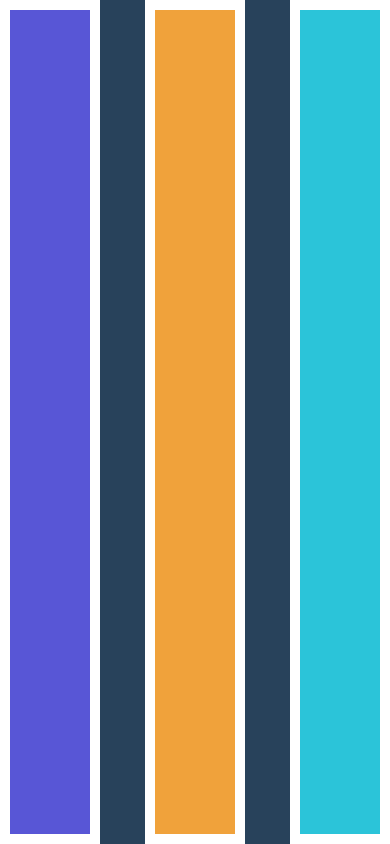
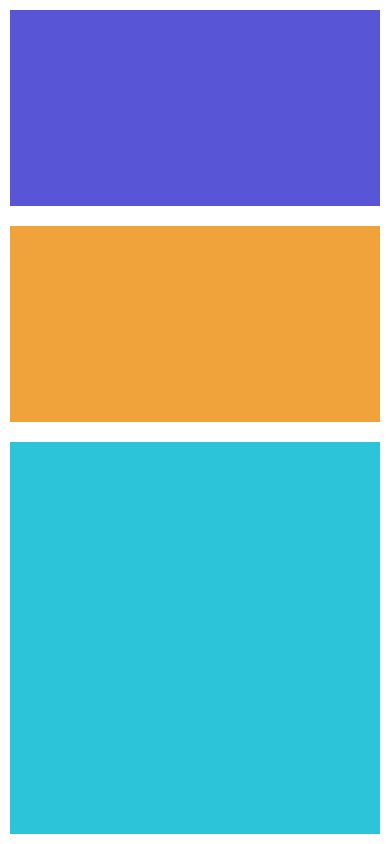
Before and after one commit to ColomaRaul/react-native-counter, a React Native app: screen / in a window 390 px wide. Built offline with nearby package versions, Linux system fonts and the light colour scheme.

Commit message:
solution task 6

```diff
--- a/src/screens/TaskScreen.tsx
+++ b/src/screens/TaskScreen.tsx
@@ -16,31 +16,24 @@ const styles = StyleSheet.create({
         flex: 1,
         backgroundColor: '#28425B',
         justifyContent: 'space-between',
-        flexDirection: 'row',
+        flexDirection: 'column',
     },
     boxPurple: {
-        width: 100,
-        height: '100%',
+        flex: 1,
         backgroundColor: '#5856D6',
         borderWidth: 10,
         borderColor: 'white',
-        alignSelf: 'flex-end',
     },
     boxOrange: {
-        width: 100,
-        height: '100%',
+        flex: 1,
         backgroundColor: '#F0A23B',
         borderWidth: 10,
         borderColor: 'white',
-        justifyContent: 'center',
-        alignSelf: 'center',
     },
     boxBlue: {
-        width: 100,
-        height: '100%',
+        flex: 2,
         backgroundColor: '#2BC4D9',
         borderWidth: 10,
         borderColor: 'white',
-        alignSelf: 'flex-start',
     },
 });
```
